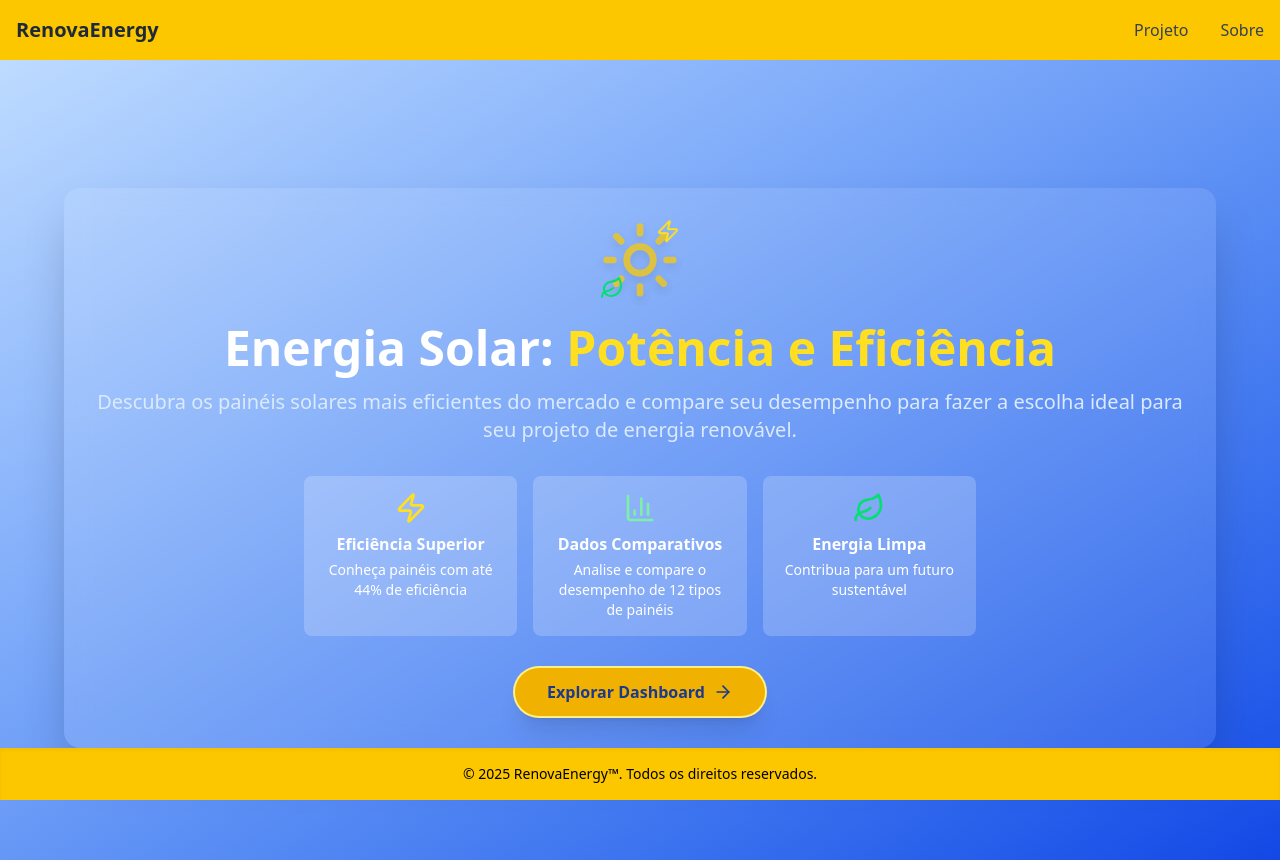
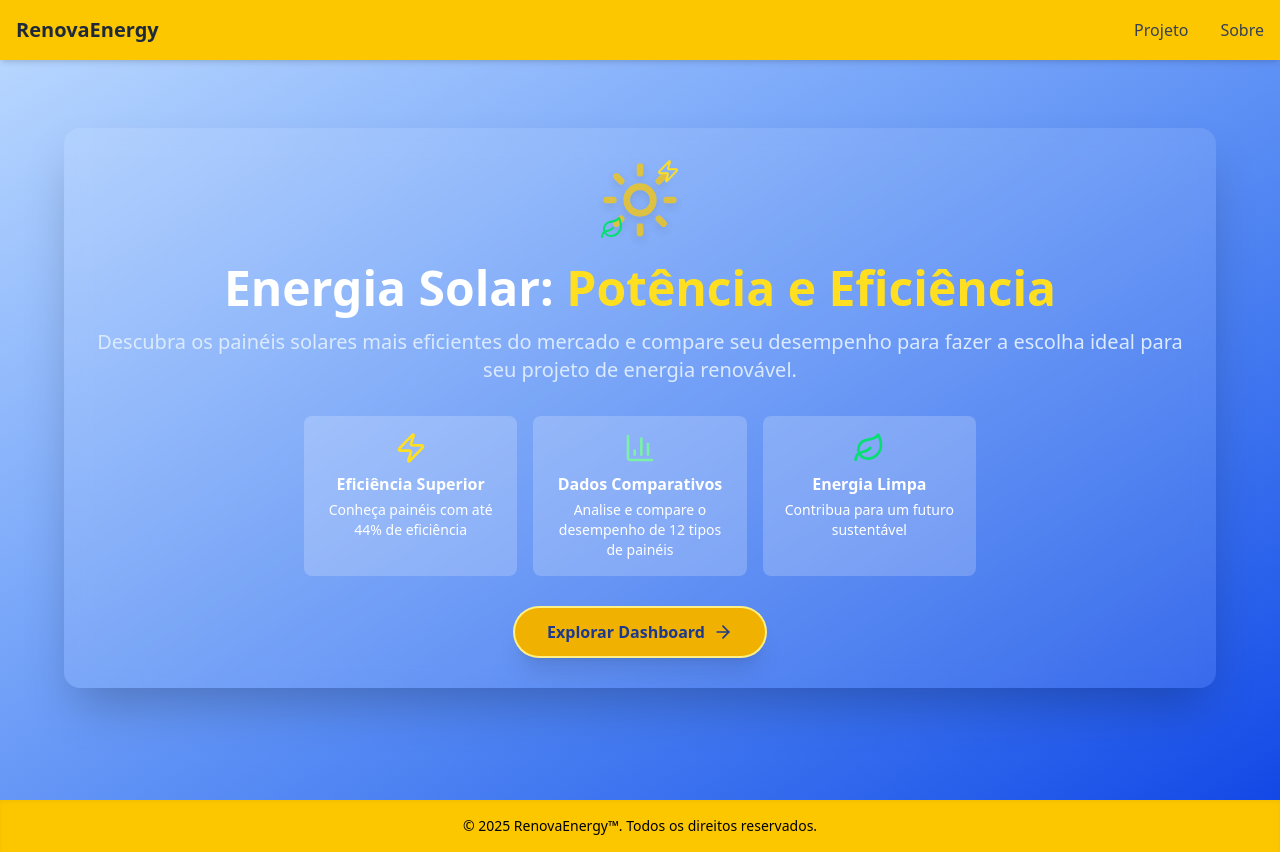
Before and after one commit to NatanzinHPS/upx_painelsolar, a React (Vite) app: page / in a window 1280 px wide. Built offline with nearby package versions, Linux system fonts and the light colour scheme.

Commit message:
microajuste

```diff
--- a/src/components/Footer.jsx
+++ b/src/components/Footer.jsx
@@ -1,7 +1,7 @@
 function Footer() {
   return (
 
-<footer class="fixed bottom-0 left-0 w-full bg-yellow-400 shadow-inner mt-10">
+<footer class="bottom-0 left-0 w-full bg-yellow-400 shadow-inner">
   <div class="max-w-screen-xl mx-auto flex items-center justify-center p-4 text-sm">
     <span class="text-sm text-black text-center">
       © 2025 RenovaEnergy™. Todos os direitos reservados.
--- a/src/components/Navegacao.jsx
+++ b/src/components/Navegacao.jsx
@@ -1,6 +1,6 @@
 function Navegacao() {
   return (
-<nav class="bg-yellow-400 shadow-md w-full">
+<nav class="fixed bg-yellow-400 shadow-md w-full">
   <div class="max-w-screen-xl mx-auto flex items-center justify-between p-4">
     <a href="/" class="flex items-center space-x-2">
       <span class="text-xl font-semibold text-gray-800 hover:text-black transition-colors duration-300">RenovaEnergy</span>
```
